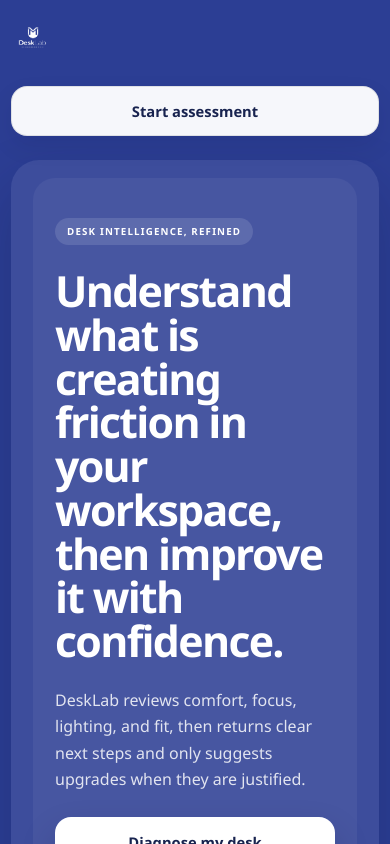
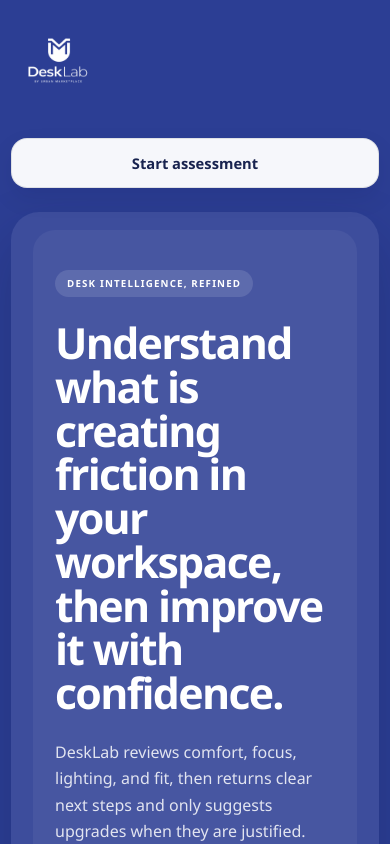
Before and after one commit to urbanmarketplace-labs/desk-advisor, a Next.js app: page / in a window 390 px wide. Shown: the top 844 px of the page. Built offline with nearby package versions, Linux system fonts and the light colour scheme.

Commit message:
Increase header logo size for transparent DeskLab mark

```diff
--- a/src/app/globals.css
+++ b/src/app/globals.css
@@ -86,7 +86,7 @@ button {
 
 .brandImage {
   display: block;
-  height: 44px;
+  height: 132px;
   width: auto;
   max-width: none;
   object-fit: contain;
@@ -850,7 +850,7 @@ button {
   }
 
   .brandImage {
-    height: 44px;
+    height: 96px;
     width: auto;
   }
 
```
